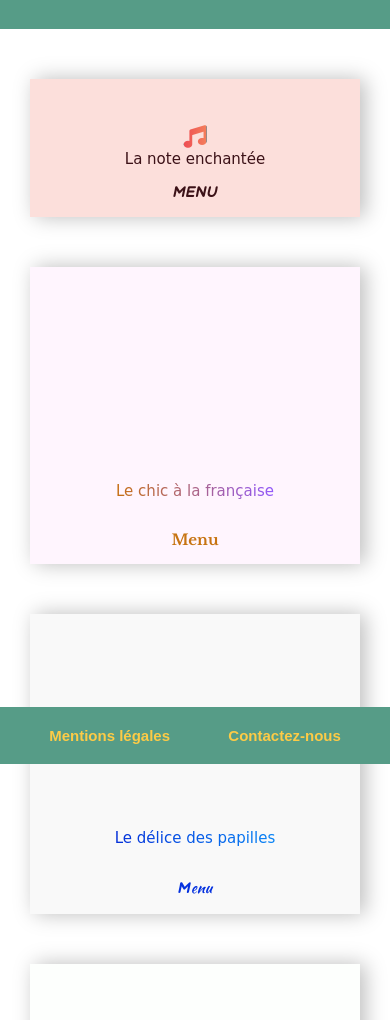
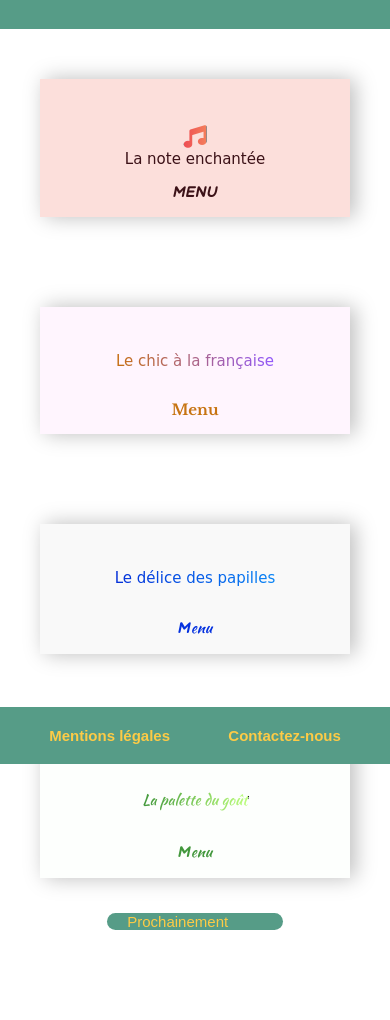
Before and after one commit to Tachalog/P3_Ohmyfood, a plain HTML site: page index.html in a window 390 px wide. Shown: the part 80-1100 px from the top of the page. After the commit the page ends 1075 px from the top, so only its background shows below. Drawn offline with nearby package versions, Linux system fonts and the light colour scheme; a web font is replaced by a local one.

Commit message:
Modification du responsive

```diff
--- a/sass/style.scss
+++ b/sass/style.scss
@@ -242,7 +242,7 @@ li.m4 .gradient::before {
 
 /*---------------------------------------*/
 
-/*--------Section prochainement: avec animation des points de suspensions -------------*/
+/*--------Section prochainement: animation des points de suspensions -------------*/
 .btn_next {
     display: flex;
     flex-direction: row;
@@ -319,20 +319,6 @@ footer {
     }
 }
 
-/*
-footer a {
-    text-decoration: none;
-}
-
-footer a:link, footer a:visited, footer a:active {
-    color: $colorTitle;
-}
-
-footer a:focus, footer a:hover {
-    color: $colorBackTitle;
-    background-color: $colorTitle;
-}
-*/
 .wiggle {
     display: flex;
     justify-content: space-around;
@@ -345,35 +331,58 @@ footer a:focus, footer a:hover {
 
 @include transform;
 
-/*------- Partie responsive --------------------*/
+/*--------------------------
+Partie responsive
+-----------------------------*/
 
 @media all and (max-width: 768px) {
+    header {
+        margin-bottom: 30px;
+    }
+
     ul {
         display: flex;
         flex-direction: column;
         padding: 0;
-        margin: 0 30px;
+        margin: 0 20px;
     }
 
-    .m1, .m2, .m3, .m4 {
+    .m1 {
         font-size: 15px;
     }
 
-    li.m1 {
-        padding-top: 30px;
+    .m2 {
+        font-size: 15px;
     }
 
-    .btn_next .next {
-        padding: 0 20px;
+    .m3 {
         font-size: 15px;
-        width: 60%;
-        justify-content: center;
-        padding: 20px;
     }
 
-    .next::after {
-        animation-play-state: paused;
-        content: none;
+    .m4 {
+        font-size: 15px;
+    }
+
+    li.m1, li.m2, li.m3, li.m4 {
+        padding-top: 30px;
+        margin: 20px;
+    }
+
+    .btn_next {
+        justify-content: center;
+        text-align: center;
+
+        .next {
+            padding: 0 20px;
+            font-size: 15px;
+
+            width: 45%;
+
+            &::after {
+                animation-play-state: paused;
+                content: none;
+            }
+        }
     }
 
     footer {
```
Also changed, not shown: css/style.css, css/style_m1.css, 2 other files.
